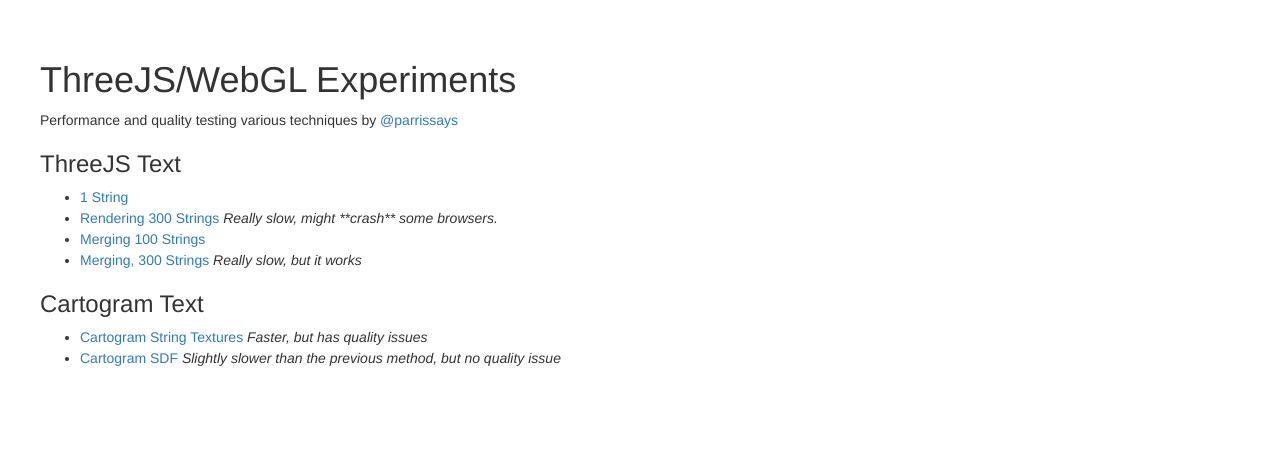
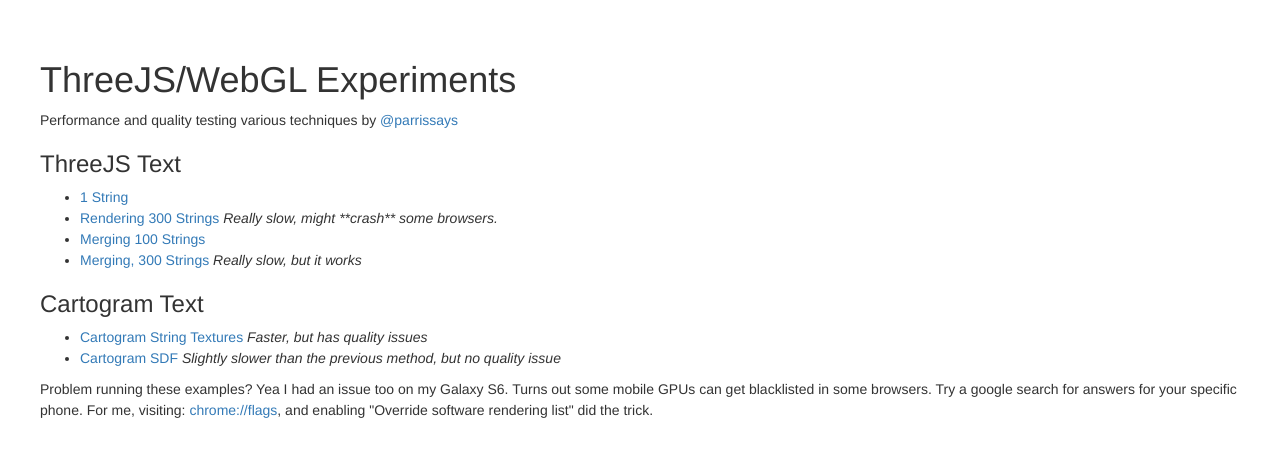
Before and after one commit to parris/threejs-experiments, a plain HTML site: page index.html in a window 1280 px wide. Drawn offline with nearby package versions, Linux system fonts and the light colour scheme.

Commit message:
Add a caveat if the user can't run the examples

```diff
--- a/index.html
+++ b/index.html
@@ -63,6 +63,12 @@
       </li>
     </ul>
   </article>
+  <aside>
+    Problem running these examples? Yea I had an issue too on my Galaxy S6.
+    Turns out some mobile GPUs can get blacklisted in some browsers. Try a google search for answers
+    for your specific phone. For me, visiting: <a href="chrome://flags">chrome://flags</a>, and enabling
+    "Override software rendering list" did the trick.
+  </aside>
   <script src="https://maxcdn.bootstrapcdn.com/bootstrap/3.3.5/js/bootstrap.min.js"></script>
 </body>
 </html>
```
